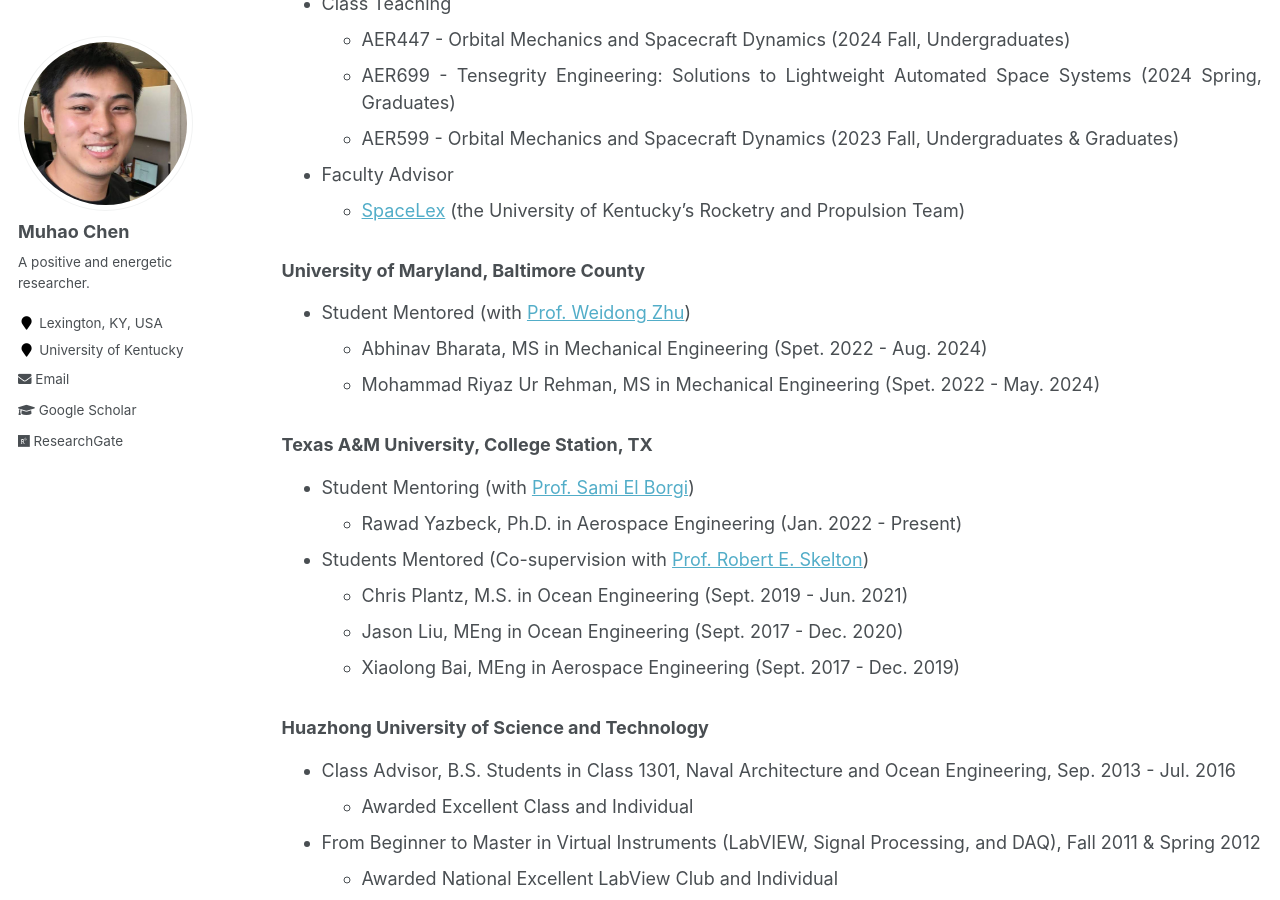
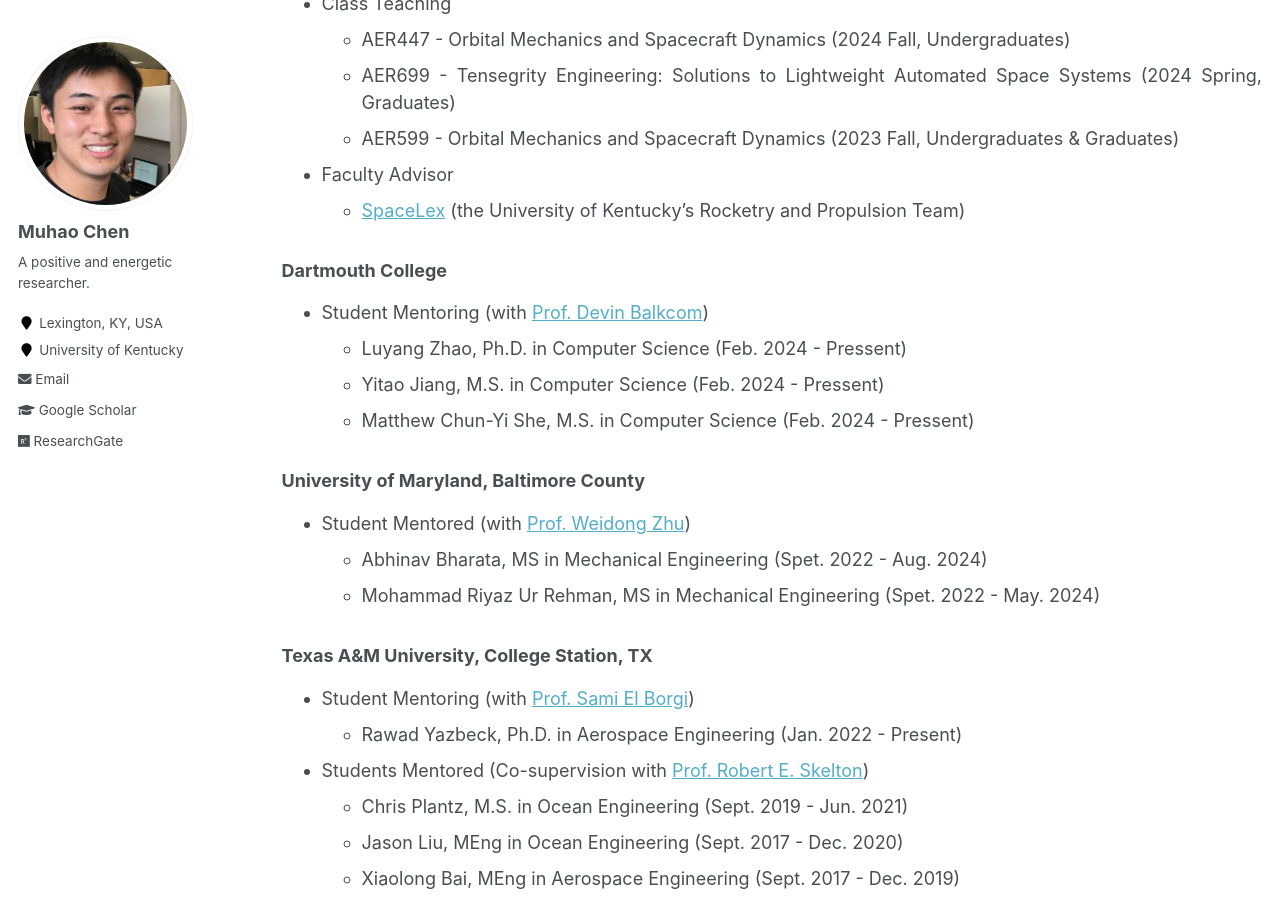
Before and after one commit to Muhao-Chen/muhao-chen.github.io, a Jekyll site: the page built from _pages/teaching.md, in a window 1280 px wide and 900 px high, scrolled down 619 px. Built offline with Jekyll 4.4.1, drawn with Linux system fonts in a browser that asks for light colours.

Commit message:
Update teaching.md

```diff
--- a/_pages/teaching.md
+++ b/_pages/teaching.md
@@ -28,6 +28,13 @@ toc: true
 
 <!-- (committee member) -->
 
+### Dartmouth College
+- Student Mentoring (with [Prof. Devin Balkcom](https://web.cs.dartmouth.edu/people/devin-j-balkcom))
+    * Luyang Zhao, Ph.D. in Computer Science (Feb. 2024 - Pressent)
+    * Yitao Jiang, M.S. in Computer Science (Feb. 2024 - Pressent)
+    * Matthew Chun-Yi She, M.S. in Computer Science (Feb. 2024 - Pressent)
+
+
 ### University of Maryland, Baltimore County
 - Student Mentored (with [Prof. Weidong Zhu](https://me.umbc.edu/dr-weidong-zhu/))
     * Abhinav Bharata, MS in Mechanical Engineering (Spet. 2022 - Aug. 2024)
```
